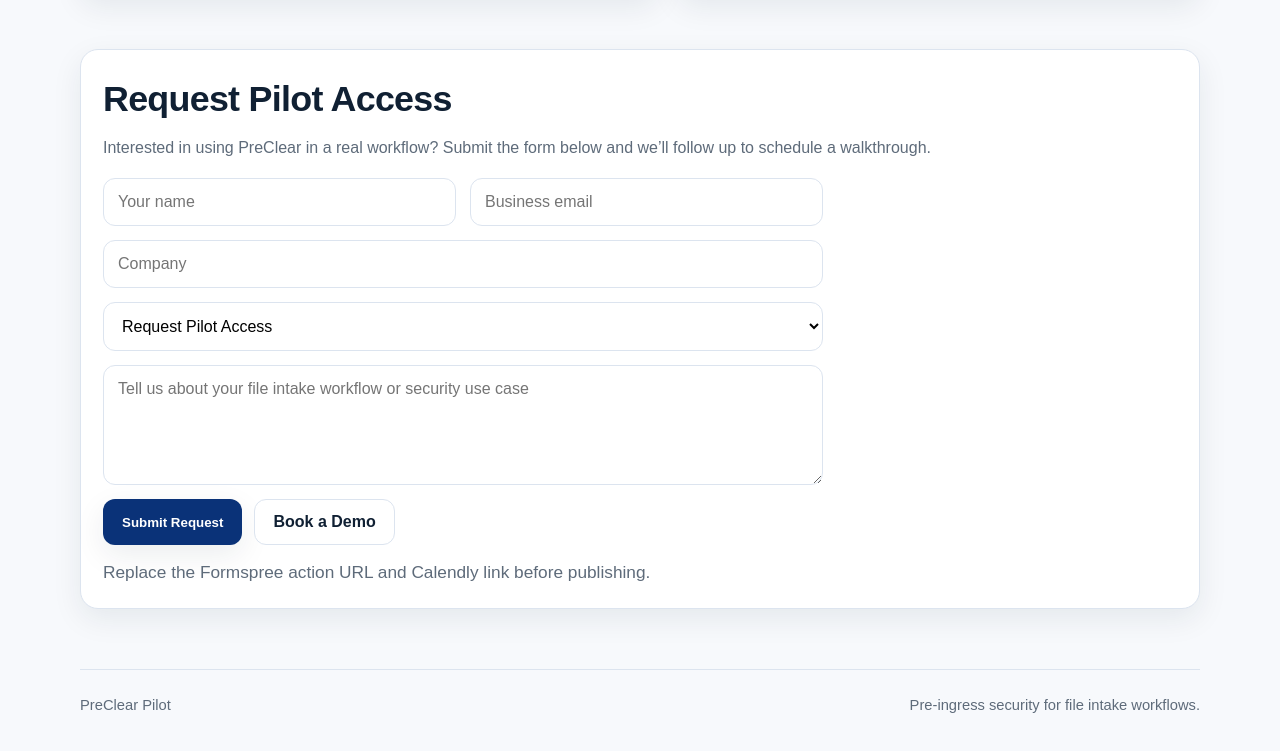
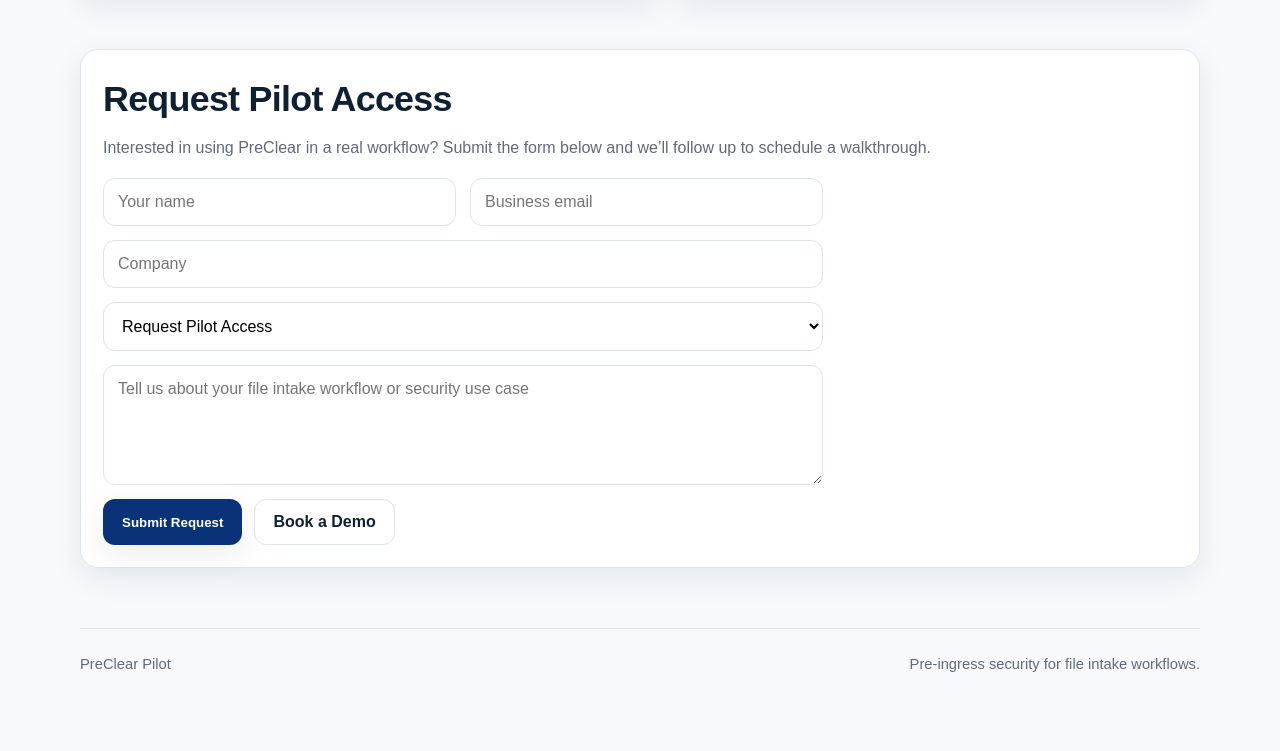
Before and after one commit to miles-kral/PreClear-Landing-Page, a plain HTML site: page index.html in a window 1280 px wide. Shown: the part 2901-3652 px from the top of the page. Drawn offline with Linux system fonts and the light colour scheme.

Commit message:
Update index.html

```diff
--- a/index.html
+++ b/index.html
@@ -611,10 +611,6 @@
             <a class="btn btn-secondary" href="https://calendly.com/milos-kral-preclearsecurity/30min" target="_blank">Book a Demo</a>
           </div>
         </form>
-
-        <div class="hero-note" style="margin-top:14px;">
-          Replace the Formspree action URL and Calendly link before publishing.
-        </div>
       </div>
     </div>
   </section>
```
